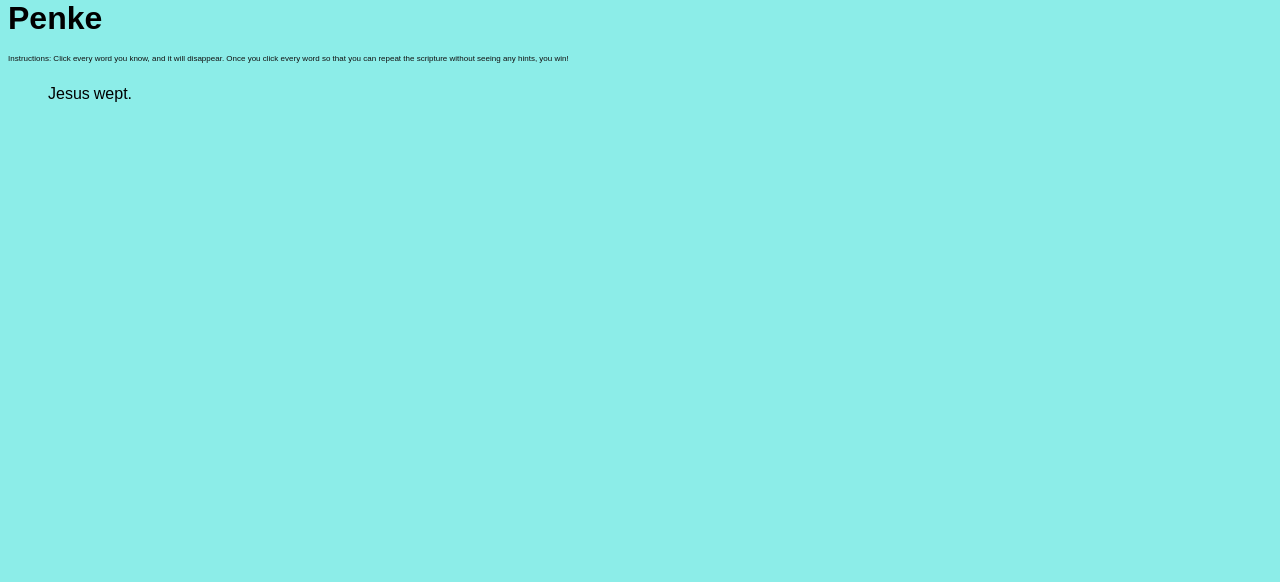
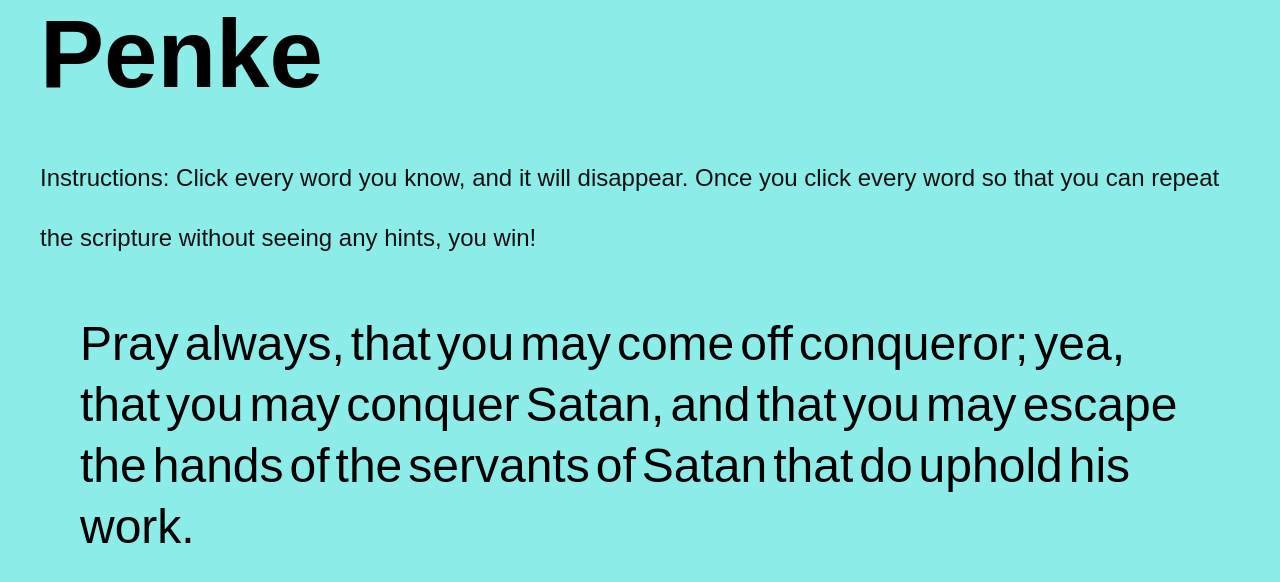
Before and after one commit to jaketrent/penke, a plain HTML site: page public/index.html in a window 1280 px wide. Drawn offline with Linux system fonts and the light colour scheme.

Commit message:
make fonts bigger

```diff
--- a/public/index.html
+++ b/public/index.html
@@ -12,8 +12,14 @@
     body {
       background: #8cede8;
       font-family: sans-serif;
-      font-size: 16px;
-      line-height: 20px;
+      font-size: 48px;
+      line-height: 1.25em;
+      padding: 1rem;
+    }
+
+    main {
+      margin: 0 auto;
+      max-width: 1200px;
     }
 
     p {
@@ -23,9 +29,8 @@
 
     blockquote {
       display: flex;
-      gap: 0.25rem;
+      gap: 0.375rem;
       flex-wrap: wrap;
-
     }
 
     blockquote button {
@@ -46,10 +51,10 @@
     blockquote button:focus:before {
       content: '';
       position: absolute;
-      inset: -4px;
+      inset: -0.25rem;
       background: #106b6e;
       z-index: -1;
-      border-radius: 4px;
+      border-radius: 0.25rem;
     }
 
     blockquote button:focus {
@@ -71,17 +76,24 @@
     textarea {
       width: 100%;
       padding: 1rem;
+      font-size: inherit;
+    }
+
+    button {
+      font-size: inherit;
     }
   </style>
 
 </head>
 
 <body>
+  <main>
     <h1>
       Penke
     </h1>
     <p>
-    Instructions: Click every word you know, and it will disappear. Once you click every word so that you can repeat the
+      Instructions: Click every word you know, and it will disappear. Once you click every word so that you can repeat
+      the
       scripture without seeing any hints, you win!
     </p>
     <blockquote id="quote" cite="https://www.churchofjesuschrist.org/study/scriptures/dc-testament/dc/10?lang=eng">
@@ -93,6 +105,7 @@
         Submit
       </button>
     </form>
+  </main>
   <script>
 
     let clicks = 0
@@ -135,8 +148,7 @@
       const quoteEl = document.querySelector('#quote')
       quoteEl.innerHTML = ''
 
-      // const scripture = 'Pray always, that you may come off conqueror; yea, that you may conquer Satan, and that you may escape the hands of the servants of Satan that do uphold his work.'
-      const scripture = 'Jesus wept.'
+      const scripture = 'Pray always, that you may come off conqueror; yea, that you may conquer Satan, and that you may escape the hands of the servants of Satan that do uphold his work.'
 
       const words = scripture.split(' ')
 
```
Lines whose indentation alone changed are shown as unchanged.
